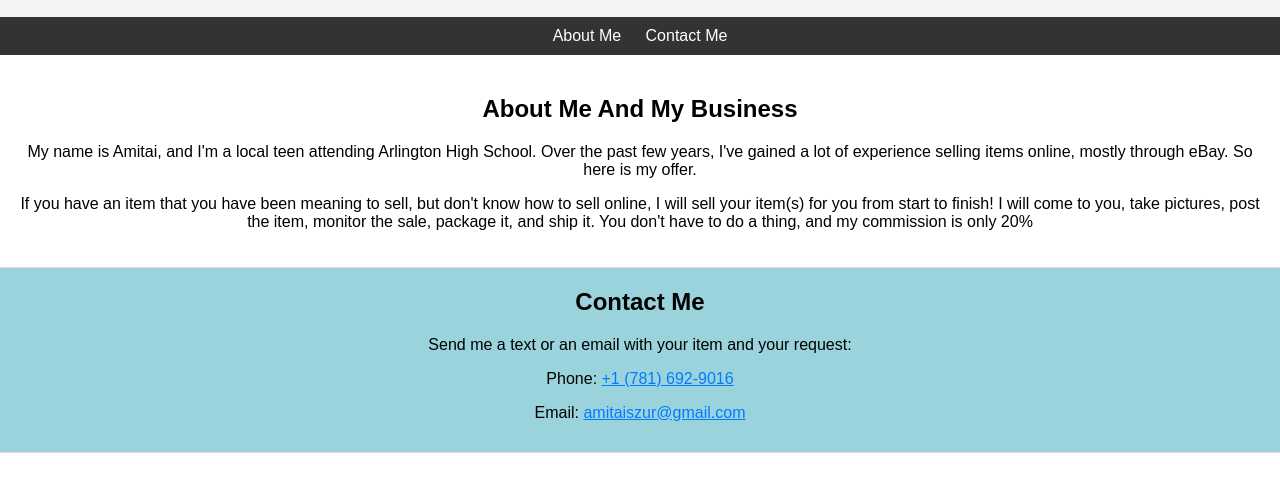
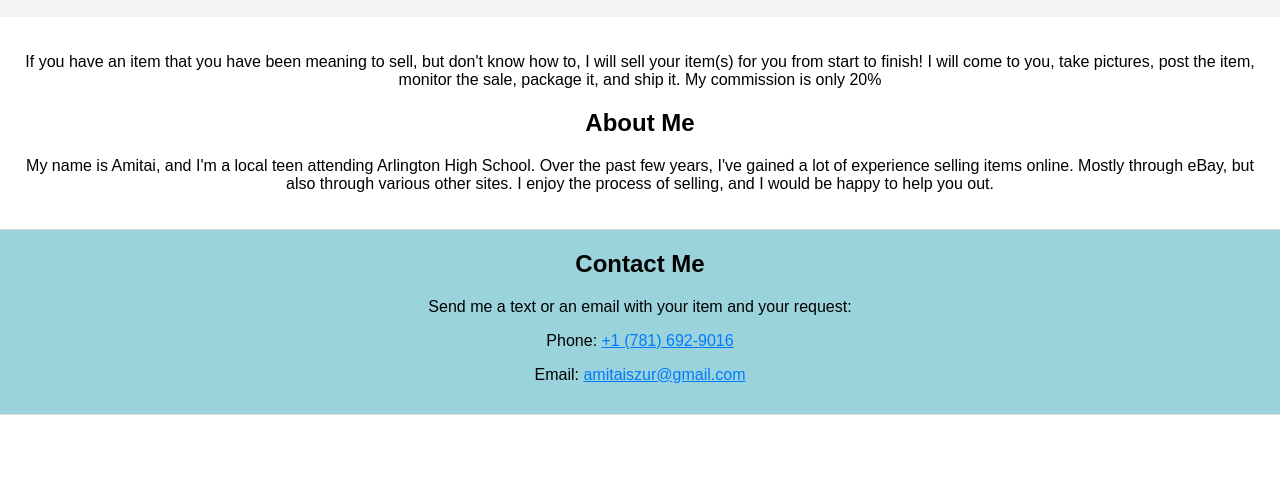
Before and after one commit to Amitai-Z/Declutter, a plain HTML site: page index.html in a window 1280 px wide. Shown: the part 60-552 px from the top of the page. Drawn offline with Linux system fonts and the light colour scheme.

Commit message:
Update index.html

```diff
--- a/index.html
+++ b/index.html
@@ -44,17 +44,14 @@
   <header>
     <h1>I will sell your items for you, and help you declutter!</h1>
   </header>
-  <nav>
-    <a href="#about">About Me</a>
-    <a href="#contact">Contact Me</a>
-  </nav>
   <main id="about">
-    <h2>About Me And My Business</h2>
+    <p>If you have an item that you have been meaning to sell, but don't know how to, I will sell your
+    item(s) for you from start to finish! I will come to you, take pictures, post the item, monitor the sale, package
+    it, and ship it. My commission is only 20%</p>
+    <h2>About Me</h2>
     <p>My name is Amitai, and I'm a local teen attending Arlington High School. Over the past few years, I've gained a
-      lot of experience selling items online, mostly through eBay. So here is my offer.</p>
-    <p>If you have an item that you have been meaning to sell, but don't know how to sell online, I will sell your
-      item(s) for you from start to finish! I will come to you, take pictures, post the item, monitor the sale, package
-      it, and ship it. You don't have to do a thing, and my commission is only 20%</p>
+      lot of experience selling items online. Mostly through eBay, but also through various other sites. I enjoy the process of selling, and I would be happy to help you out.</p>
+
   </main>
   <main id="contact">
     <h2>Contact Me</h2>
```
